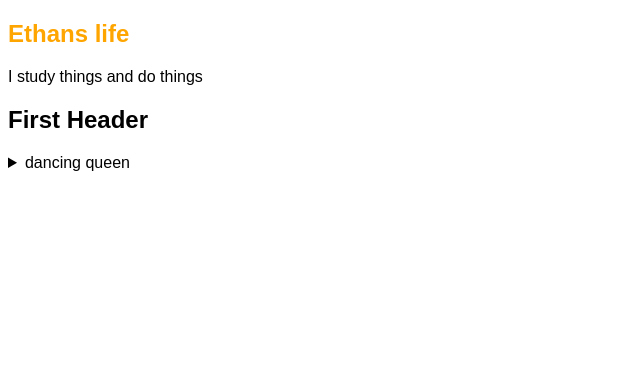
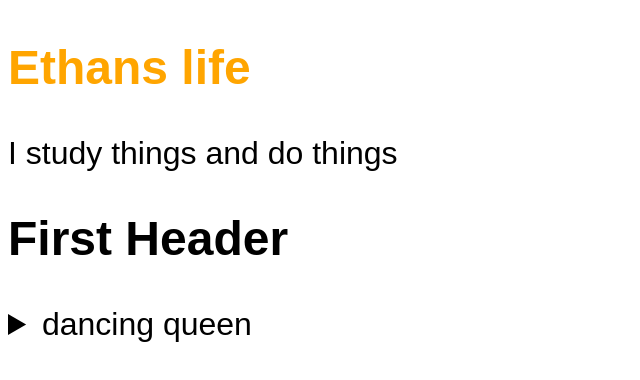
Before and after one commit to etw07/etw07.github.io, a plain HTML site: page index.html in a window 1280 px wide. Shown: the whole page, without its empty margins (0-640 px from the left). Drawn offline with Linux system fonts and the light colour scheme.

Commit message:
Update styles.css

```diff
--- a/styles.css
+++ b/styles.css
@@ -3,6 +3,7 @@
 /* Use CSS selectors and rules to style your portfolio page */
 body {
   font-family: sans-serif;
+  font-size: 32px
 }
 #title {
   color: orange;
```
